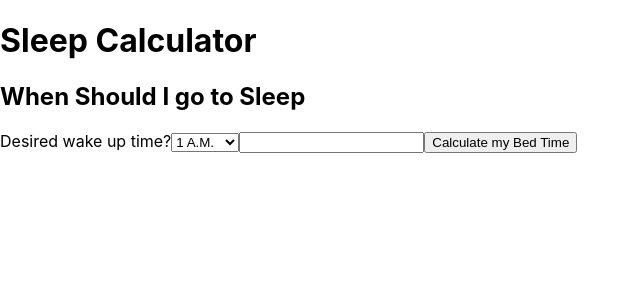
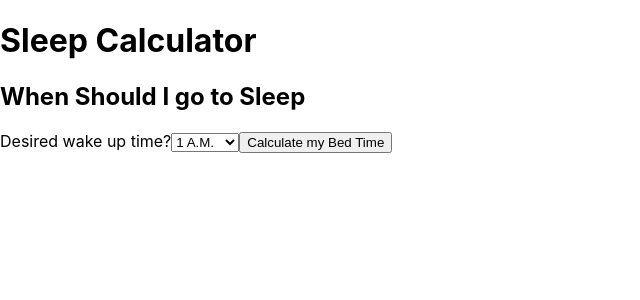
Before and after one commit to zinnia-frazier/sleep-calculator, a React (Create React App) app in the folder sleep-calculator/: page / in a window 1280 px wide. Shown: the top 300 px of the page, without its empty margins (0-640 px from the left). Built offline with nearby package versions, Linux system fonts and the light colour scheme.

Commit message:
Form reconstruction

```diff
--- a/sleep-calculator/src/components/Bedtime.js
+++ b/sleep-calculator/src/components/Bedtime.js
@@ -7,25 +7,24 @@ export default function Bedtime() {
 
     const [bedtime, setBedtime] = useState();
     const [wakeTime, setWakeTime] = useState();
-    const [clockSign, setClockSign] = useState('P.M.');
+    const [clockSign, setClockSign] = useState(' P.M.');
+    const [userNumber, setUserNumber] = useState();
 
     // Handle Change
-    function handleChange(event) {
+    function handleSubmit(event) {
         setWakeTime(event.target.value);
+        event.preventDefault();
     }
 
     // Sleep Calculator
     function sleepCalculator() {
 
-
-
-        setWakeTime(document.getElementById('desiredWakeUpTime').value);
-        let userNumber = parseFloat(wakeTime);
-
+        setWakeTime(document.getElementById('desiredWakeUpTime'));
+        setUserNumber(parseFloat(wakeTime));
 
 
         if (userNumber < 1) {
-            userNumber = userNumber + 12;
+            setUserNumber(userNumber + 12);
             setClockSign(' P.M.');
         } else {
             setClockSign(' A.M.');
@@ -49,10 +48,10 @@ export default function Bedtime() {
 
             <h2>When Should I go to Sleep</h2>
 
-            <form>
+            <form onSubmit={handleSubmit}>
               <label for="sleepTimeSelect">Desired wake up time?</label>
 
-                <select id="sleepTimeSelect" name="bedTimecalculator" onChange={handleChange}>
+                <select id="sleepTimeSelect" name="bedTimecalculator">
                     <option value="1">1 A.M.</option>
                     <option value="2">2 A.M.</option>
                     <option value="3">3 A.M.</option>
@@ -67,9 +66,7 @@ export default function Bedtime() {
                     <option value="12">12 P.M.</option>
                 </select>
 
-                <input type='number' />
-
-                <button onClick={sleepCalculator}>Calculate my Bed Time</button>
+                <button type='submit' onClick={sleepCalculator}>Calculate my Bed Time</button>
             </form>
 
 
```
